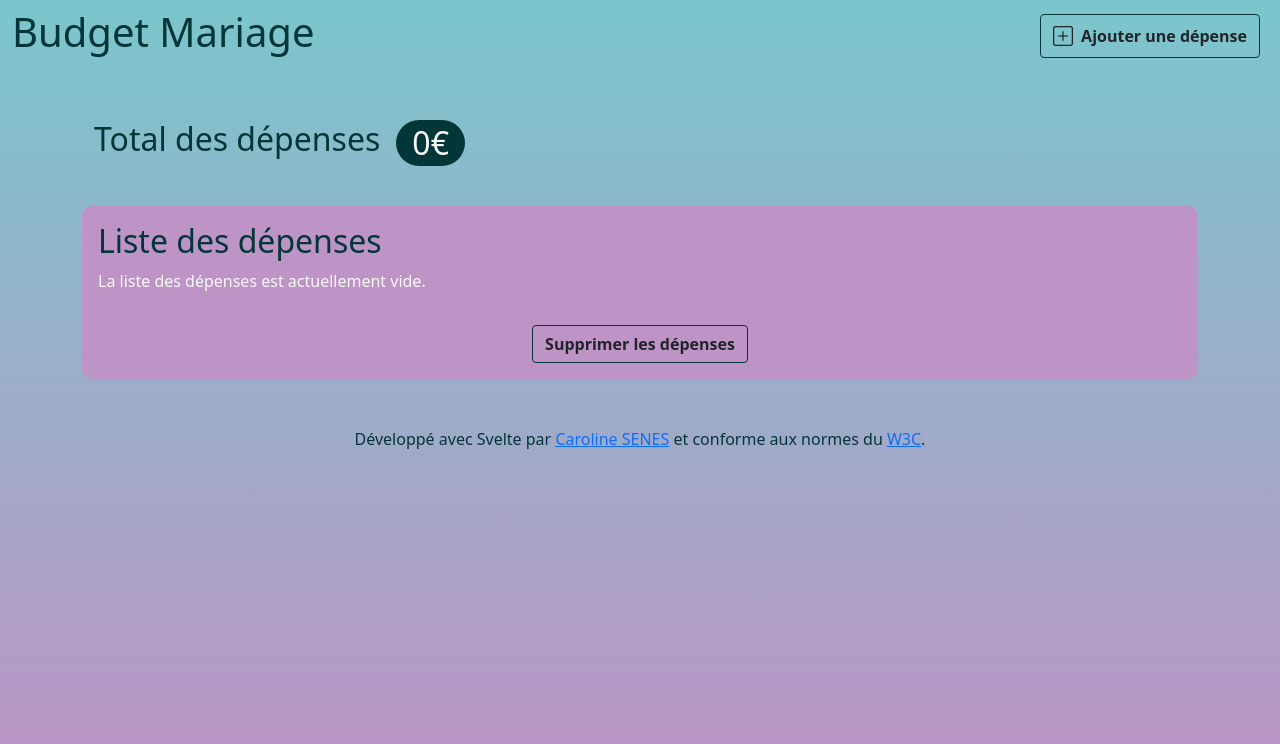
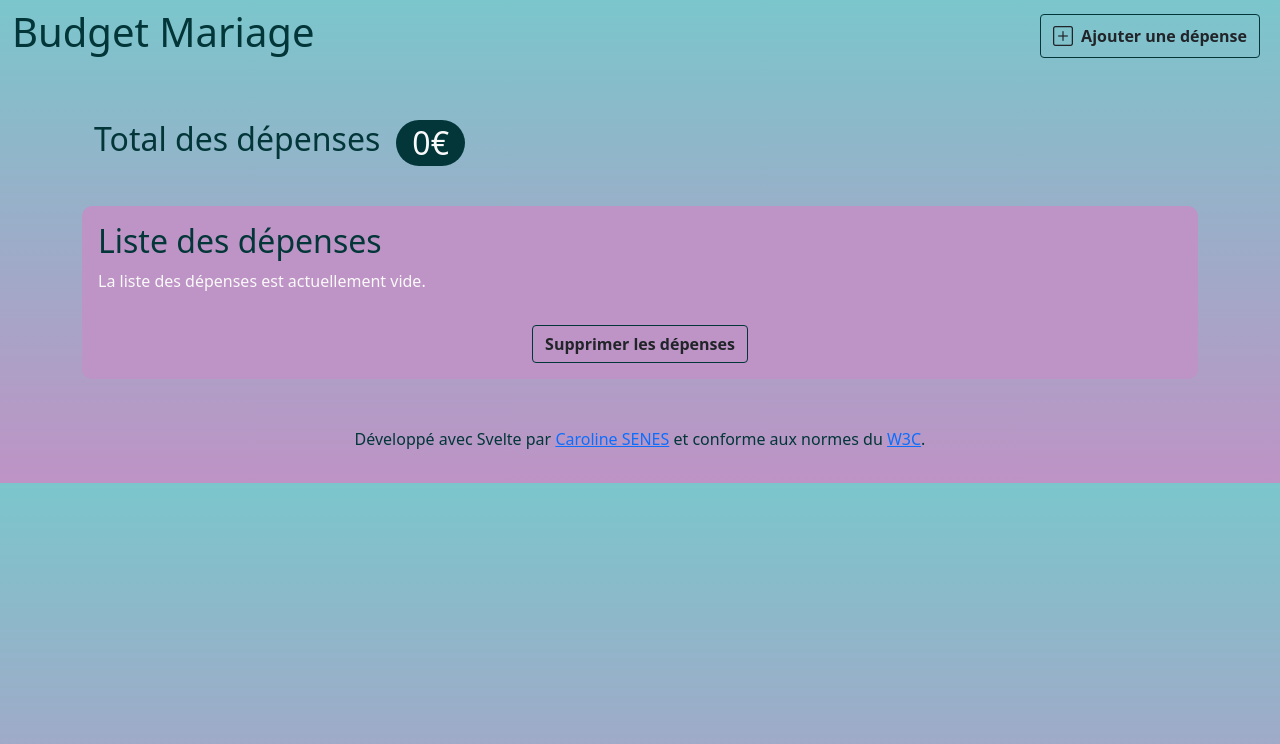
Before and after one commit to CarolineSenes/wedding-budget-calculator, a Svelte app: page / in a window 1280 px wide. Shown: the top 744 px of the page. Built offline with nearby package versions, Linux system fonts and the light colour scheme.

Commit message:
change background size

```diff
--- a/public/global.css
+++ b/public/global.css
@@ -1,22 +1,17 @@
 :root{
   --primary-color: #023638;
   --secondary-color: #BE93C5;
-  --tertiary-color: red;
   --white: #F9F9F9;
 }
 
 html,
 body {
-  position: relative;
-  width: 100%;
-  height: 100%;
   color: var(--primary-color);
   background: #FFB75E;  /* fallback for old browsers */
   background: #e96443;  /* fallback for old browsers */
   background: #BE93C5;  /* fallback for old browsers */
   background: -webkit-linear-gradient(to bottom, #7BC6CC, #BE93C5);  /* Chrome 10-25, Safari 5.1-6 */
   background: linear-gradient(to bottom, #7BC6CC, #BE93C5); /* W3C, IE 10+/ Edge, Firefox 16+, Chrome 26+, Opera 12+, Safari 7+ */
-  background-size: cover;
 }
 
 section {
```
